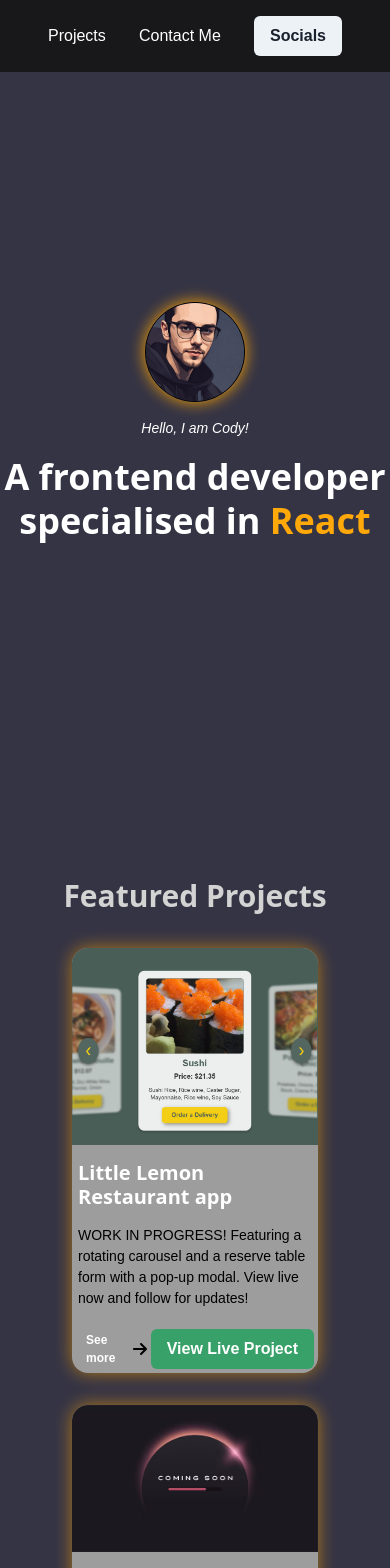
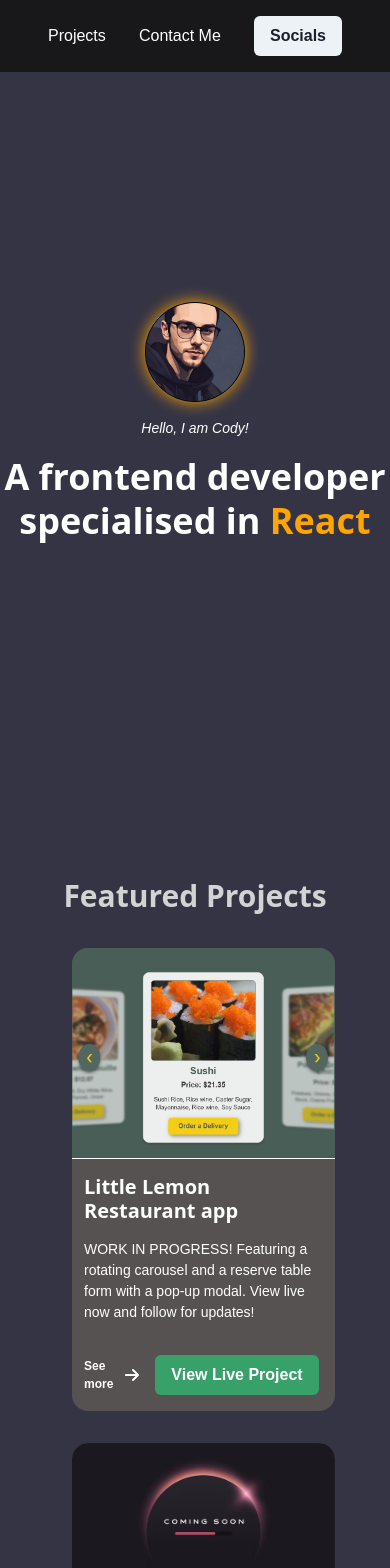
Before and after one commit to Keanu-Weeves/react-portfolio, a React (Create React App) app: page / in a window 390 px wide. Shown: the top 1568 px of the page. Built offline with nearby package versions, Linux system fonts and the light colour scheme.

Commit message:
adjusted responsive styling for form and overall UX tweaks

```diff
--- a/src/components/Card.js
+++ b/src/components/Card.js
@@ -19,23 +19,24 @@ const Card = ({ title, description, imageSrc, url }) => {
   return (
     <VStack
     spacing="16px"
-    background="#9d9d9dff"
+    background="#575252ff"
     borderRadius="16px"
     align="left"
     mx="1.5em"
-    boxShadow="0px 0px 18px rgba(255, 165, 0, .6)"
+    _hover={{ boxShadow: "0px 0px 18px rgba(255, 165, 0, 1)" }}
     className="card"
     >
-      <Image src={imageSrc} borderRadius="16px" borderBottomRadius="0" />
+      <Image src={imageSrc} borderRadius="16px" borderBottomRadius="0" borderBottom="1px double white" />
       <Heading as='h2' size='md' textAlign="left"
       color="white"
       px="6px"
+      mx="6px"
       className="cardHeading"
       onClick={redirectButton}
       >
         {title}
       </Heading>
-      <Text color="black" fontSize="14px" px="6px">
+      <Text color="white" fontSize="14px" px="6px" mx='6px'>
         {description}
       </Text>
       <HStack
@@ -45,20 +46,20 @@ const Card = ({ title, description, imageSrc, url }) => {
         fontSize="12px"
         cursor="pointer"
         p="6px"
-        mx="2"
+        mx="6px"
         fontWeight="bold"
         onClick={redirectButton}
         >See more</Text>
         <FontAwesomeIcon
         icon={faArrowRight}
         size="1x"
-        color="black"
+        color="white"
         cursor="pointer"
         />
         {url && (
           <Box width="100%" display="flex">
             <a href={url} target="_blank" rel="noopener noreferrer" style={{ marginLeft: 'auto' }}>
-              <Button colorScheme="green" size="md" m='4px'>View Live Project</Button>
+              <Button colorScheme="green" size="md" m='1em'>View Live Project</Button>
             </a>
           </Box>
         )}
--- a/src/components/ContactMeSection.js
+++ b/src/components/ContactMeSection.js
@@ -60,7 +60,7 @@ const ContactMeSection = () => {
       py={16}
       spacing={8}
     >
-      <VStack w="100vw" p={{ base: 4, md: 0}} alignItems="flex-start">
+      <VStack w="50vw" p={{ base: 4, md: 0}} alignItems="flex-start" id="form-container">
         <Heading color="white" as="h1" id="contactme-section" textAlign={{ base: 'center', md: 'left' }} className="contactHeading">
           Contact me
         </Heading>
@@ -138,7 +138,10 @@ const ContactMeSection = () => {
                 type="submit"
                 backgroundColor='white'
                 className="submitButton"
-                width="full"
+                width="50%"
+                p="12px"
+                borderRadius='16px'
+                _hover={{ boxShadow: "0px 0px 18px rgba(255, 165, 0, .25)" }}
                 isLoading={isLoading}
               >
                 Submit
--- a/src/components/Footer.js
+++ b/src/components/Footer.js
@@ -15,7 +15,7 @@ const Footer = () => {
           height={16}
           borderTop="4px double orange"
         >
-          <p>Cody • © 2025</p>
+          <p>Cody Edwards • © 2025</p>
         </Flex>
       </footer>
     </Box>
--- a/src/components/Header.js
+++ b/src/components/Header.js
@@ -125,7 +125,6 @@ const Header = () => {
         py={4}
         justifyContent="space-between"
         alignItems="center"
-
       >
         <a href="#projects" className="link" onClick={handleClick("projects")}>Projects</a>
         <a href="#contactme" className="link" onClick={handleClick("contactme")}>Contact Me</a>
@@ -142,7 +141,7 @@ const Header = () => {
 
           <DrawerContent
           backgroundColor="#18181b">
-            <DrawerCloseButton color="orange" />
+            <DrawerCloseButton color="orange" _hover={{ transform: 'rotate(360deg)'}}/>
             <DrawerHeader color="white">Socials</DrawerHeader>
             <DrawerBody>
               <VStack spacing={6}>
--- a/src/components/LandingSection.js
+++ b/src/components/LandingSection.js
@@ -40,7 +40,7 @@ const LandingSection = () => (
         <Text>{bio1}</Text>
         <Text>
           {bio2}
-          <Text as="span" className='highlightStyles'>{highlight}</Text>
+          <Text as="span" id='highlightStyles'>React</Text>
         </Text>
       </Heading>
     </VStack>
--- a/src/styles.css
+++ b/src/styles.css
@@ -6,22 +6,26 @@ body,html {
 .card:hover {
   transform: scale(1.02);
   transition: .5s ease;
+
 }
 
 
 
-.highlightStyles {
-  animation: forwards slide 8s;
+#highlightStyles {
+  color: orange;
+  text-align:left;
+  animation: appear 3s ease-in;
 }
 
-@keyframes slide {
-  0% {
-    color: white;
+@keyframes appear {
+  from {
+    opacity: 0;
   }
-  100% {
-    color: orange;
+  to {
+    opacity: 1;
   }
 }
+
 
 .contactHeading {
   margin-left: 2em;
@@ -69,9 +73,13 @@ body,html {
   color: orange;
 }
 
-@media (max-width: 620px) {
+@media (max-width: 767px) {
   body {
     height: 100vh;
     overflow-x:hidden;
   }
+
+  #form-container {
+    width: 100vw;
+  }
 }
```
